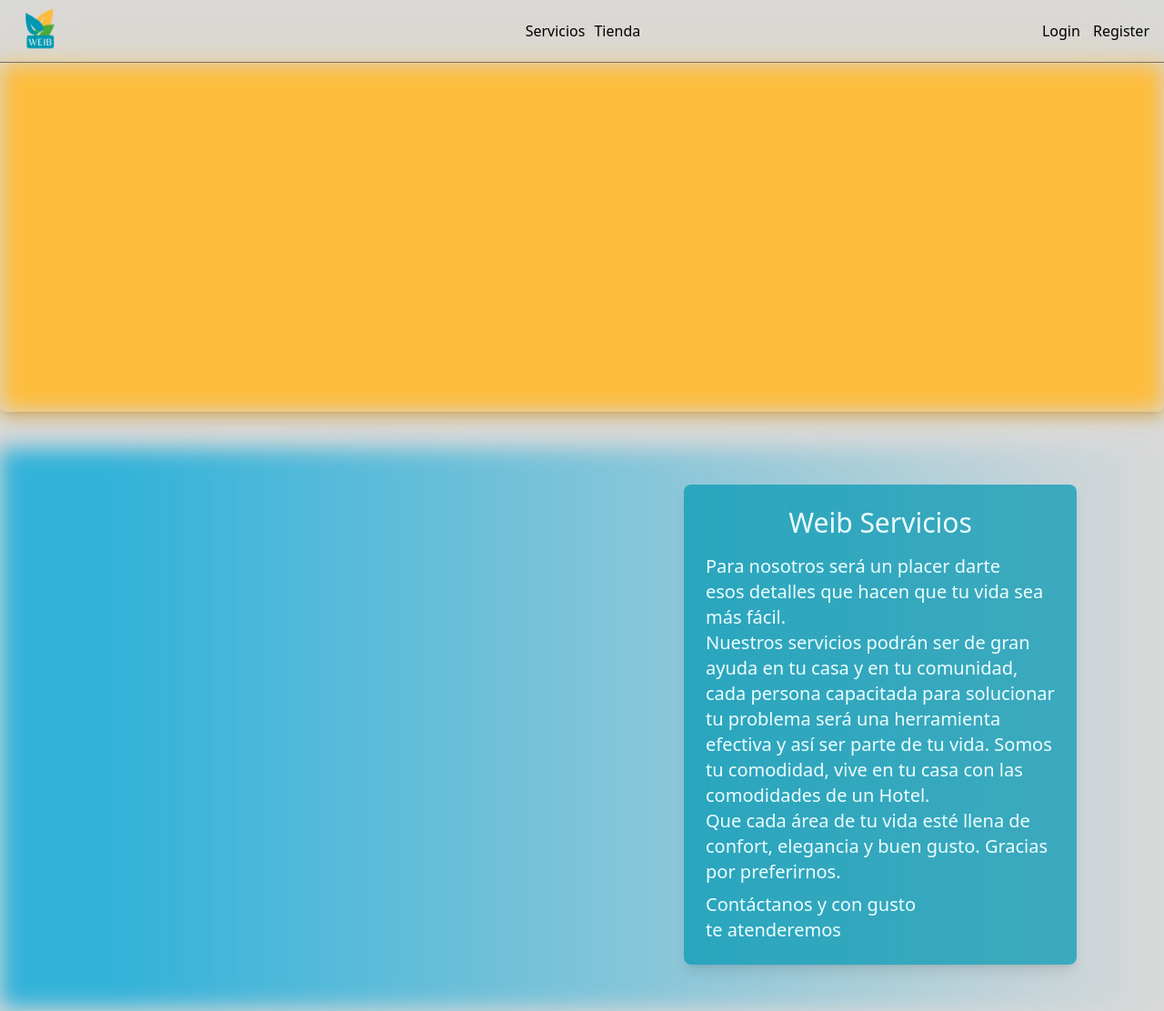
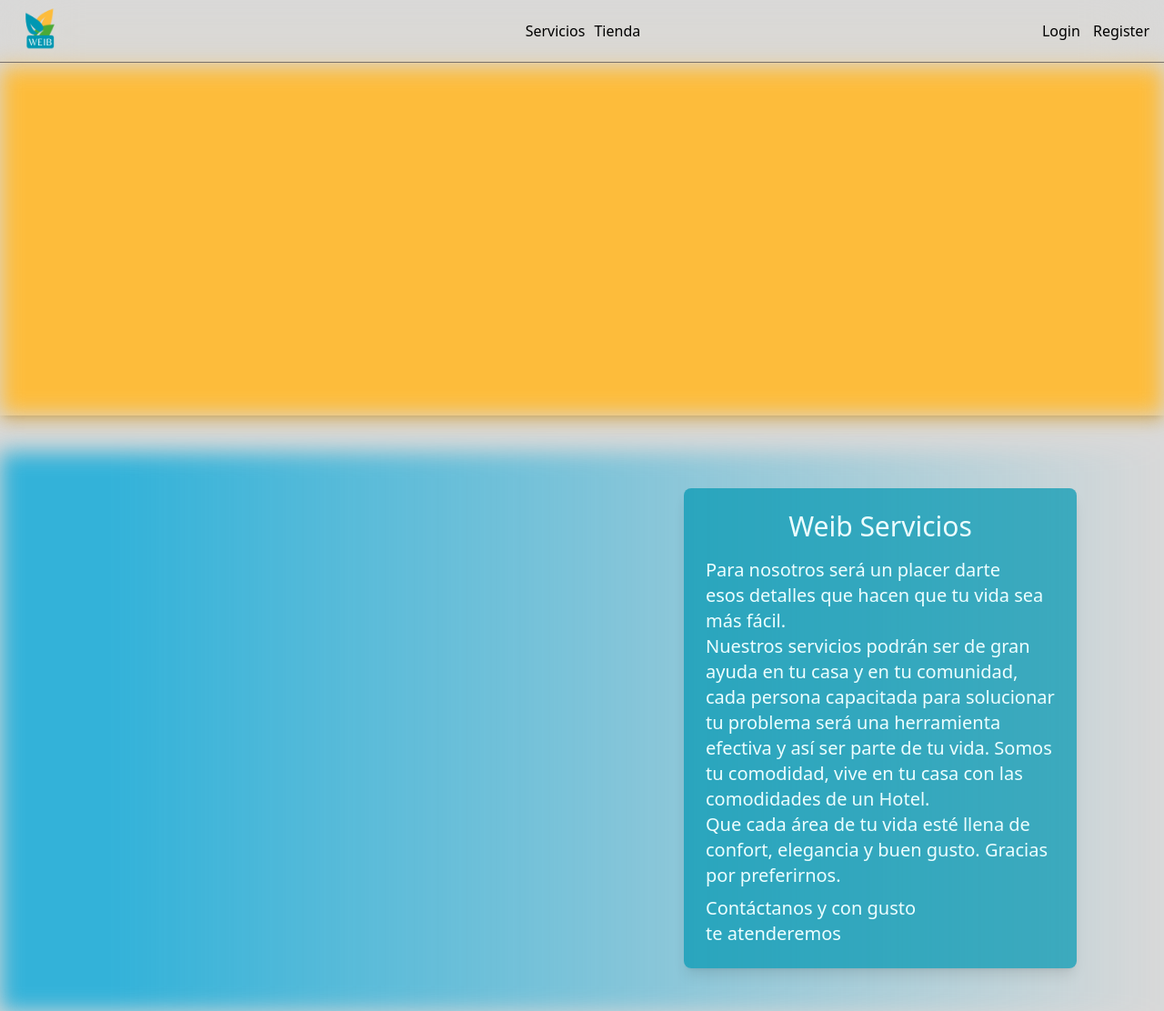
Before and after one commit to djvp3030/weib, a Django app: template main/templates/main.html in a window 1280 px wide. Shown: the top 1112 px of the page at 91% size. Run offline with Django 5.2, Linux system fonts and the light colour scheme; the template is opened without the code that fills it, so the values that code supplies are empty; some libraries are stand-ins or nearby versions.

Commit message:
config main carrousel

```diff
--- a/main/templates/main.html
+++ b/main/templates/main.html
@@ -13,12 +13,12 @@
 <div>
   <div class="min-h-screen">
     <!-- carrusel principal -->
-    <section class="mb-10 relative">
-      <div class="absolute bg-[#fdbc3b] w-full h-full blur-md pb-2"></div>
+    <section class="mb-10 relative mt-1">
+      <div class="absolute bg-[#fdbc3b] w-full h-full blur-md pb-4"></div>
       <div class="w-full relative z-20">
         <div
           id="imageCarousel"
-          class="flex overflow-hidden rounded-lg shadow-lg items-center w-full h-96"
+          class="flex overflow-hidden shadow-lg items-center w-full h-96"
         >
           <div
             class="flex transition-transform duration-500 ease-in-out"
```
